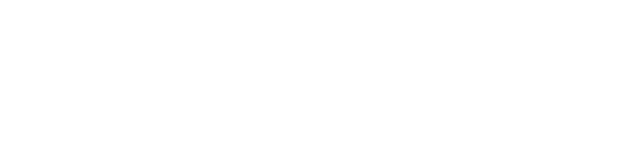
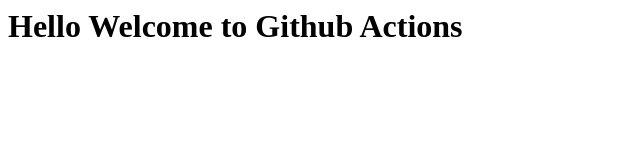
Before and after one commit to Navneet2407/GitHub-Actions-Zero-to-hero, a plain HTML site: page index.html in a window 1280 px wide. Shown: the whole page, without its empty margins (0-640 px from the left). Drawn offline with Linux system fonts and the light colour scheme.

Commit message:
Add welcome message to index.html

```diff
--- a/index.html
+++ b/index.html
@@ -1,2 +1,3 @@
 <h1>
+  Hello Welcome to Github Actions
 </h1>
```
